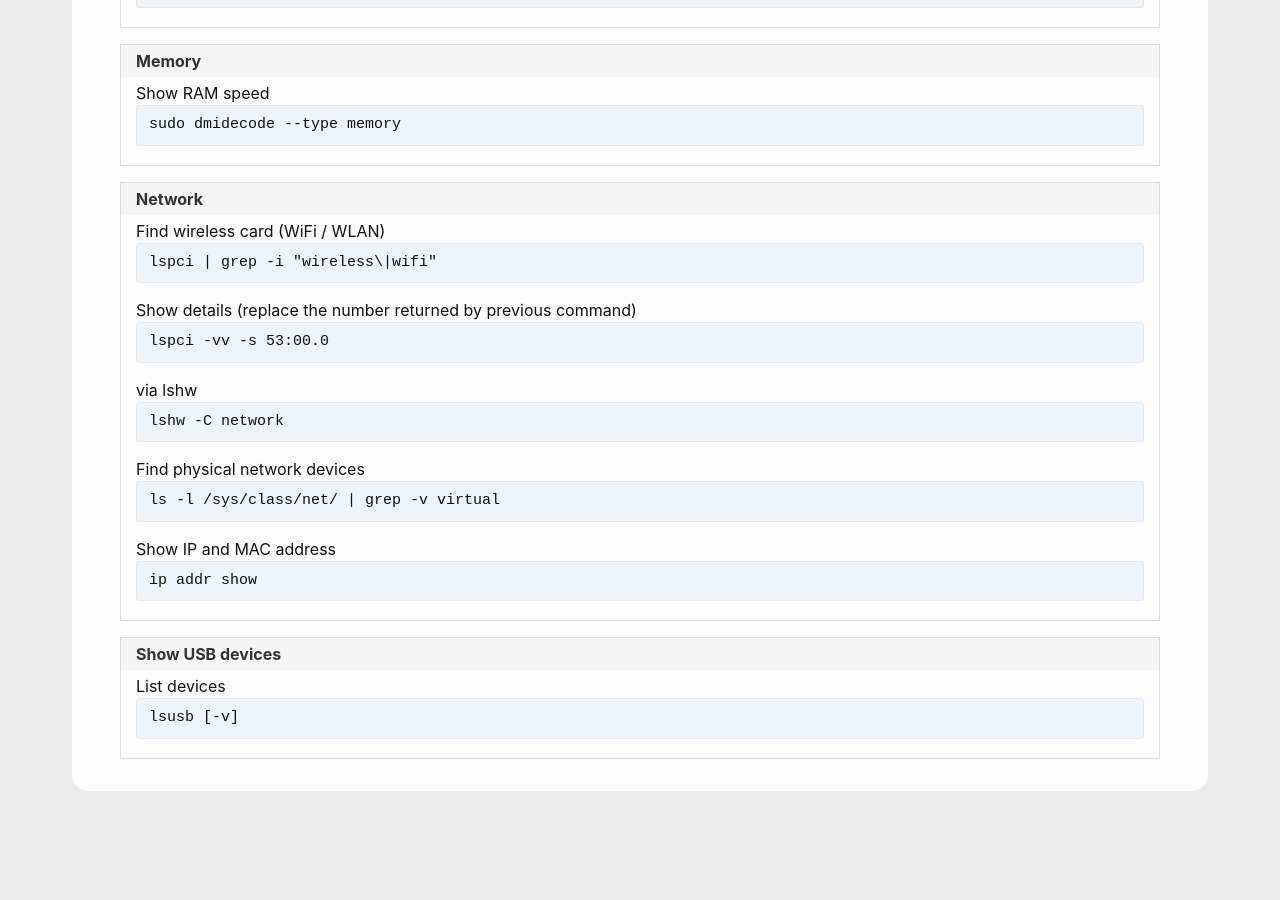
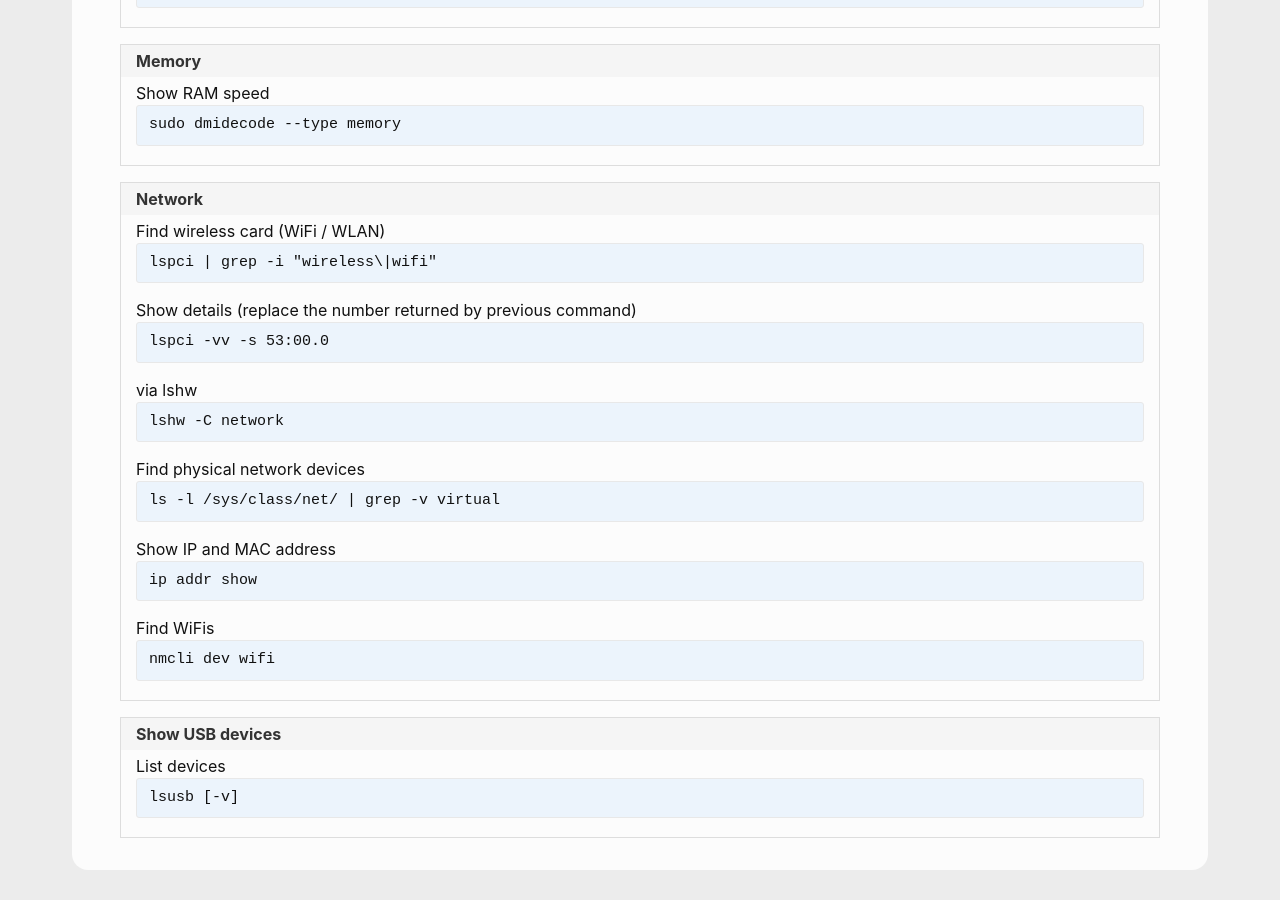
Before and after one commit to andreas-mausch/cheatsheets, a Jekyll site: the page built from _cheatsheets/hardware.md, in a window 1280 px wide and 900 px high, scrolled down 1106 px. Built offline with Jekyll 4.4.1, drawn with Linux system fonts in a browser that asks for light colours; before the commit the page ends 1927 px from its top, so only the background shows below that.

Commit message:
Find WiFis via nmcli

```diff
--- a/_cheatsheets/hardware.md
+++ b/_cheatsheets/hardware.md
@@ -1,6 +1,6 @@
 ---
 layout: cheatsheet
-tags: dmidecode hwinfo ip mac lscpu lspci lsusb inxi
+tags: dmidecode hwinfo ip mac lscpu lspci lsusb inxi nmcli
 section:
   - name: General hardware information
     commands:
@@ -28,6 +28,7 @@ section:
       via lshw: lshw -C network
       Find physical network devices: ls -l /sys/class/net/ | grep -v virtual
       Show IP and MAC address: ip addr show
+      Find WiFis: nmcli dev wifi
   - name: Show USB devices
     commands:
       List devices: lsusb [-v]
```
